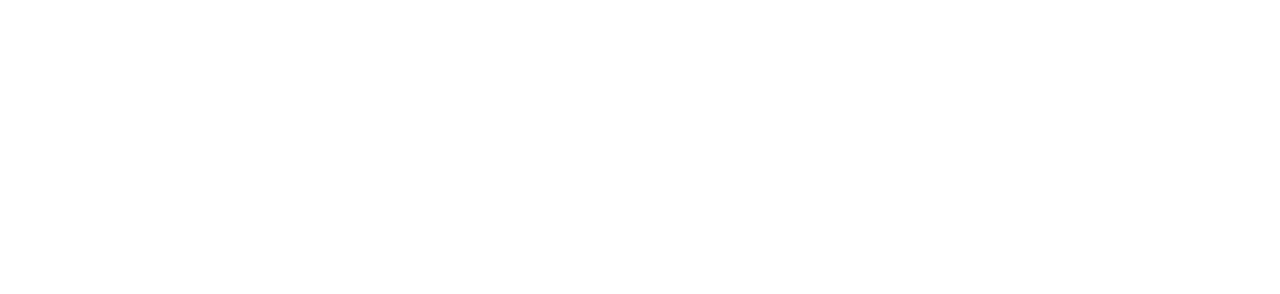
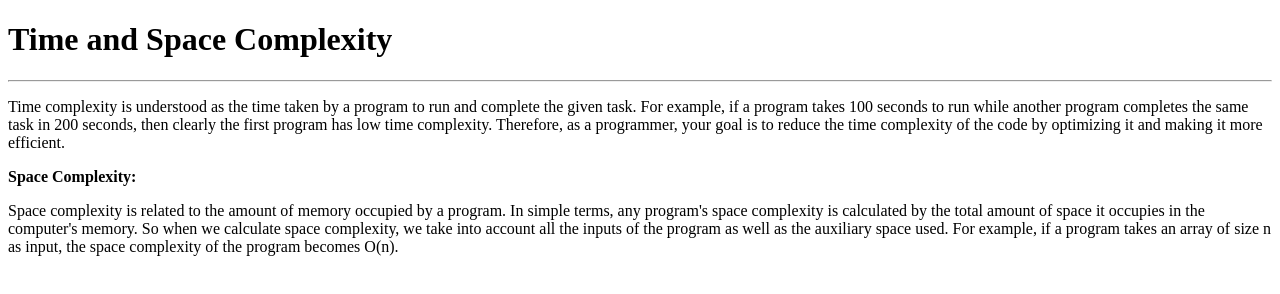
Before and after one commit to acciojob/time-and-space-complexity-abhishekpanditt, a website: page main.html in a window 1280 px wide. Drawn offline with Linux system fonts and the light colour scheme.

Commit message:
created a submission

```diff
--- a/main.html
+++ b/main.html
@@ -8,7 +8,12 @@
 
 <body>
 	<!-- the entire body must be written by student -->
-    <script type="text/javascript" src="./script.js">
+    <h1>Time and Space Complexity</h1>
+		<hr>
+	<p>Time complexity is understood as the time taken by a program to run and complete the given task. For example, if a program takes 100 seconds to run while another program completes the same task in 200 seconds, then clearly the first program has low time complexity. Therefore, as a programmer, your goal is to reduce the time complexity of the code by optimizing it and making it more efficient.</p>
+		<b>Space Complexity:</b><p>Space complexity is related to the amount of memory occupied by a program. In simple terms, any program's space complexity is calculated by the total amount of space it occupies in the computer's memory. So when we calculate space complexity, we take into account all the inputs of the program as well as the auxiliary space used. For example, if a program takes an array of size n as input, the space complexity of the program becomes O(n).</p>
+
+	<script type="text/javascript" src="./script.js">
 </script>
 
 </body>
```
